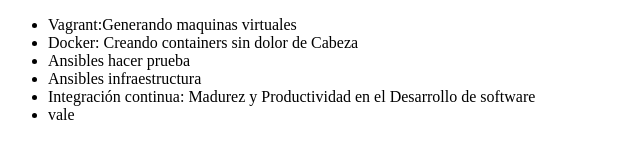
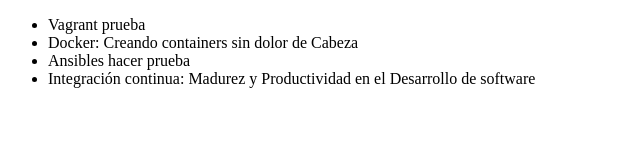
Before and after one commit to Dybala98/alura-git, a plain HTML site: page index.html in a window 1280 px wide. Shown: the whole page, without its empty margins (0-640 px from the left). Drawn offline with Linux system fonts and the light colour scheme.

Commit message:
Revert "copiando ansible y cambiando el nombre"
This reverts commit e0382959fd410330479dbcaf3fc8895abfc79285.

```diff
--- a/index.html
+++ b/index.html
@@ -6,12 +6,10 @@
 </head>
 <body>
      <ul>
-         <li> Vagrant:Generando maquinas virtuales </li>
+         <li> Vagrant prueba </li>
          <li> Docker: Creando containers sin dolor de Cabeza  </li>
          <li> Ansibles hacer prueba </li>
-         <li> Ansibles  infraestructura </li>
          <li> Integración continua: Madurez y Productividad en el Desarrollo de software </li>
-         <li>vale</li>
      </ul>
 </body>
 </html>
```
